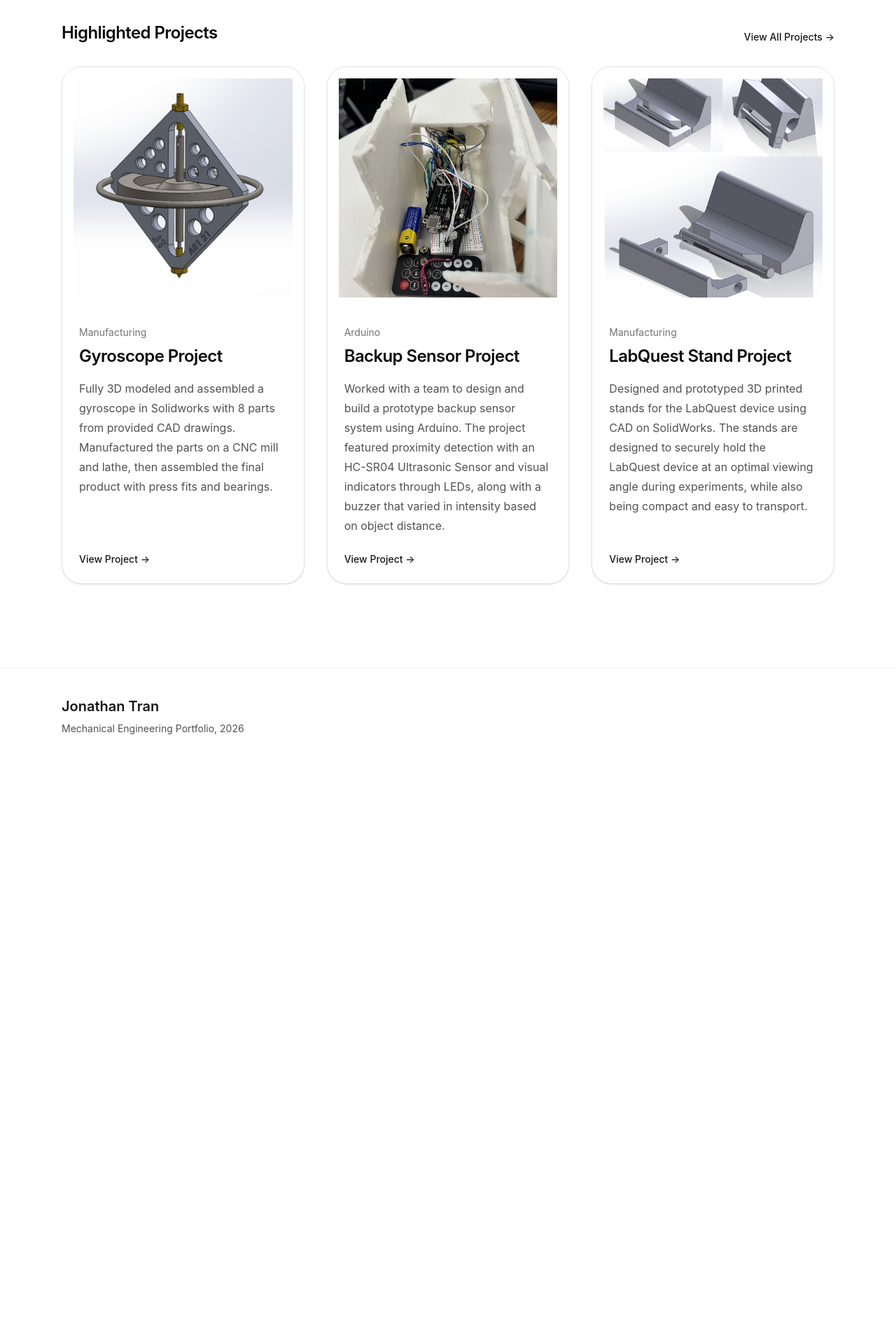
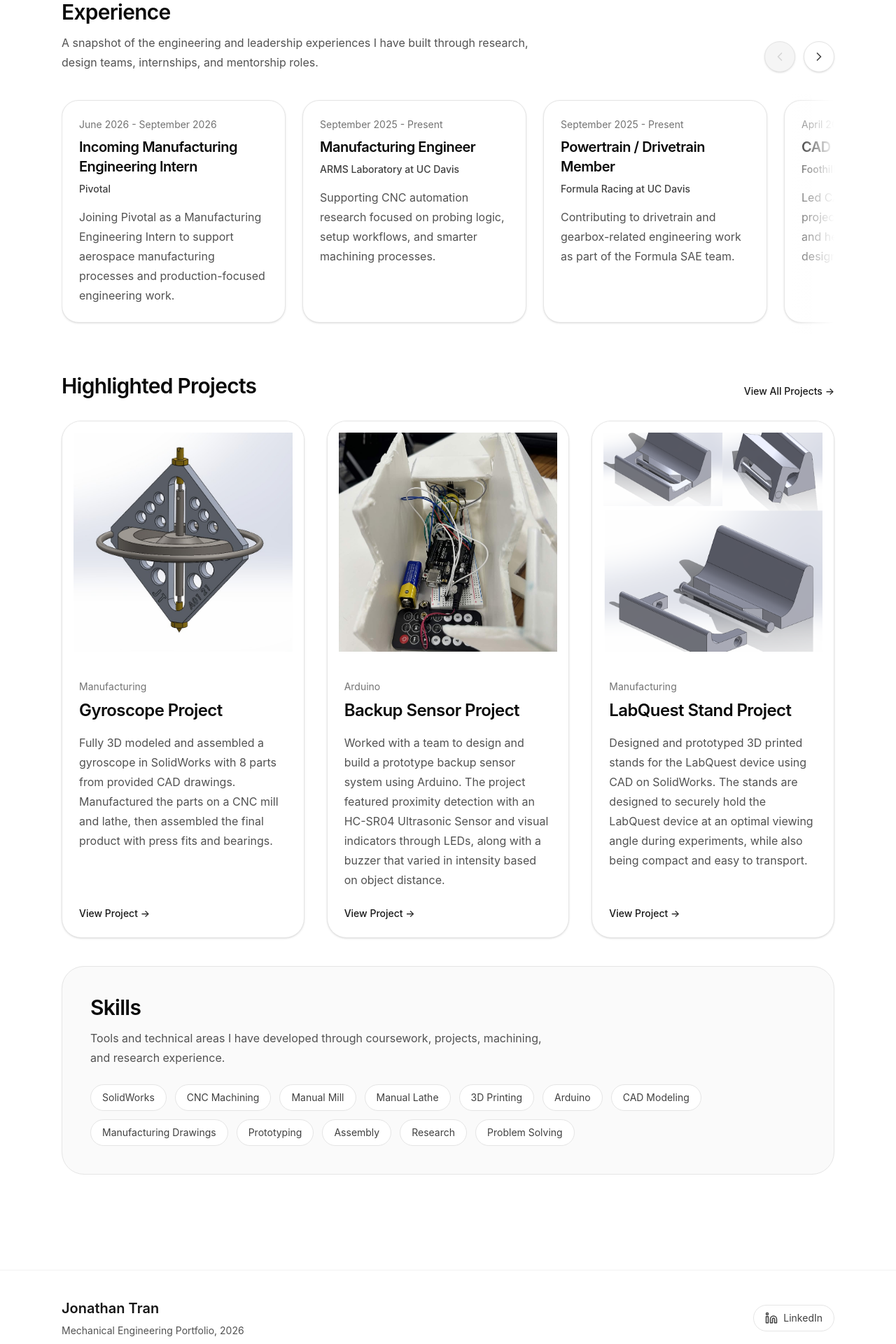
Before and after one commit to johnyman132/Portfolio, a React (Vite) app: page / in a window 1280 px wide. Shown: the part 700-2620 px from the top of the page at 70% size. Before the commit the page ends 1791 px from the top, so only its background shows below. Built offline with nearby package versions, Linux system fonts and the light colour scheme.

Commit message:
added experience and skills section to home page

```diff
--- a/src/App.jsx
+++ b/src/App.jsx
@@ -1,6 +1,7 @@
 // Create React app with Vite and React Router
-import { useEffect, useState } from "react";
+import { useEffect, useRef, useState } from "react";
 import { BrowserRouter as Router, Routes, Route, Link, useLocation } from "react-router-dom";
+import { Linkedin, ChevronLeft, ChevronRight } from "lucide-react";
 
 // Import Professional Headshot Image
 import professionalHeadshot from "./assets/images/professional-headshot.jpg";
@@ -17,7 +18,7 @@ const featuredProjects = [
     category: "Manufacturing",
     title: "Gyroscope Project",
     summary:
-      "Fully 3D modeled and assembled a gyroscope in Solidworks with 8 parts from provided CAD drawings. Manufactured the parts on a CNC mill and lathe, then assembled the final product with press fits and bearings.",
+      "Fully 3D modeled and assembled a gyroscope in SolidWorks with 8 parts from provided CAD drawings. Manufactured the parts on a CNC mill and lathe, then assembled the final product with press fits and bearings.",
     image: gyroscopeImages[0].src,
   },
   {
@@ -65,9 +66,25 @@ function Layout({ children }) {
       <Navbar />
       <main>{children}</main>
       <footer className="mt-20 border-t border-black/5">
-        <div className="mx-auto max-w-6xl px-6 py-10">
+        <div className="mx-auto flex max-w-6xl flex-col gap-6 px-6 py-10 md:flex-row md:items-center md:justify-between">
+          <div>
             <h3 className="text-xl font-semibold">Jonathan Tran</h3>
-          <p className="mt-2 text-sm text-neutral-600">Mechanical Engineering Portfolio, 2026</p>
+            <p className="mt-2 text-sm text-neutral-600">
+              Mechanical Engineering Portfolio, 2026
+            </p>
+          </div>
+
+          <div className="flex items-center gap-4">
+            <a
+              href="https://www.linkedin.com/in/jonathan-tran-588049229/"
+              target="_blank"
+              rel="noreferrer"
+              className="inline-flex items-center gap-2 rounded-full border border-neutral-200 px-4 py-2 text-sm text-neutral-700 transition hover:bg-neutral-50 hover:text-neutral-950"
+            >
+              <Linkedin size={18} />
+              LinkedIn
+            </a>
+          </div>
         </div>
       </footer>
     </div>
@@ -88,10 +105,9 @@ function Hero() {
           </h1>
           <p className="mt-6 max-w-2xl text-lg leading-8 text-neutral-600">
             Welcome to my portfolio showcasing engineering work across CAD,
-            manufacturing, and research. I love to build things and design my
-            way through solving real world problems! I am interested in
-            manufacturing and aerospace industries where I can work on
-            meaningful projects.
+            manufacturing, and research. I enjoy designing, building, and improving
+            solutions to real-world problems, with a strong interest in manufacturing
+            and aerospace applications.
           </p>
 
           <div className="mt-9 flex flex-wrap gap-4">
@@ -165,16 +181,228 @@ function ProjectCard({ project }) {
   );
 }
 
+// Experience Section with List of Roles and Descriptions
+function ExperienceSection() {
+  const scrollRef = useRef(null);
+  const [canScrollLeft, setCanScrollLeft] = useState(false);
+  const [canScrollRight, setCanScrollRight] = useState(true);
+
+  const experienceHighlights = [
+    {
+      role: "Incoming Manufacturing Engineering Intern",
+      organization: "Pivotal",
+      period: "June 2026 - September 2026",
+      description:
+        "Joining Pivotal as a Manufacturing Engineering Intern to support aerospace manufacturing processes and production-focused engineering work.",
+    },
+    {
+      role: "Manufacturing Engineer",
+      organization: "ARMS Laboratory at UC Davis",
+      period: "September 2025 - Present",
+      description:
+        "Supporting CNC automation research focused on probing logic, setup workflows, and smarter machining processes.",
+    },
+    {
+      role: "Powertrain / Drivetrain Member",
+      organization: "Formula Racing at UC Davis",
+      period: "September 2025 - Present",
+      description:
+        "Contributing to drivetrain and gearbox-related engineering work as part of the Formula SAE team.",
+    },
+    {
+      role: "CAD Manager",
+      organization: "Foothill Robotics Club",
+      period: "April 2024 - June 2025",
+      description:
+        "Led CAD-related work for robotics projects, supported part design, and helped organize technical design efforts within the club.",
+    },
+    {
+      role: "Math and English Tutor",
+      organization: "Kumon",
+      period: "June 2022 - September 2025",
+      description:
+        "Supported students in developing problem-solving skills, accuracy, and confidence through structured academic guidance.",
+    },
+  ];
+
+  const updateScrollState = () => {
+    const el = scrollRef.current;
+    if (!el) return;
+
+    const maxScrollLeft = el.scrollWidth - el.clientWidth;
+    const tolerance = 2;
+
+    setCanScrollLeft(el.scrollLeft > tolerance);
+    setCanScrollRight(el.scrollLeft < maxScrollLeft - tolerance);
+  };
+
+  const scroll = (direction) => {
+    const el = scrollRef.current;
+    if (!el) return;
+
+    const scrollAmount = 360;
+
+    el.scrollBy({
+      left: direction === "left" ? -scrollAmount : scrollAmount,
+      behavior: "smooth",
+    });
+  };
+
+  useEffect(() => {
+    const el = scrollRef.current;
+    if (!el) return;
+
+    updateScrollState();
+
+    el.addEventListener("scroll", updateScrollState);
+    window.addEventListener("resize", updateScrollState);
+
+    return () => {
+      el.removeEventListener("scroll", updateScrollState);
+      window.removeEventListener("resize", updateScrollState);
+    };
+  }, []);
+
+  return (
+    <section className="mx-auto max-w-6xl px-6 pb-14">
+      <div className="mb-8 flex flex-col gap-4 md:flex-row md:items-end md:justify-between">
+        <div>
+          <h2 className="text-3xl font-semibold tracking-tight text-neutral-950">
+            Experience
+          </h2>
+          <p className="mt-3 max-w-2xl text-base leading-7 text-neutral-600">
+            A snapshot of the engineering and leadership experiences I have built
+            through research, design teams, internships, and mentorship roles.
+          </p>
+        </div>
+
+        <div className="flex items-center gap-3">
+          <button
+            type="button"
+            onClick={() => scroll("left")}
+            disabled={!canScrollLeft}
+            className={`inline-flex h-11 w-11 items-center justify-center rounded-full border shadow-sm transition ${
+              canScrollLeft
+                ? "border-neutral-200 bg-white text-neutral-700 hover:-translate-y-0.5 hover:bg-neutral-50 hover:text-neutral-950"
+                : "cursor-not-allowed border-neutral-200 bg-neutral-100 text-neutral-300"
+            }`}
+            aria-label="Scroll experience cards left"
+          >
+            <ChevronLeft size={20} />
+          </button>
+
+          <button
+            type="button"
+            onClick={() => scroll("right")}
+            disabled={!canScrollRight}
+            className={`inline-flex h-11 w-11 items-center justify-center rounded-full border shadow-sm transition ${
+              canScrollRight
+                ? "border-neutral-200 bg-white text-neutral-700 hover:-translate-y-0.5 hover:bg-neutral-50 hover:text-neutral-950"
+                : "cursor-not-allowed border-neutral-200 bg-neutral-100 text-neutral-300"
+            }`}
+            aria-label="Scroll experience cards right"
+          >
+            <ChevronRight size={20} />
+          </button>
+        </div>
+      </div>
+
+      <div className="relative">
+        {canScrollLeft && (
+          <div className="pointer-events-none absolute left-0 top-0 z-10 h-full w-16 bg-gradient-to-r from-white to-transparent" />
+        )}
+
+        {canScrollRight && (
+          <div className="pointer-events-none absolute right-0 top-0 z-10 h-full w-16 bg-gradient-to-l from-white to-transparent" />
+        )}
+
+        <div
+          ref={scrollRef}
+          className="overflow-x-scroll pt-2 pb-4 scroll-smooth"
+        >
+          <div className="flex w-max gap-6 snap-x snap-mandatory">
+            {experienceHighlights.map((item) => (
+              <article
+                key={`${item.role}-${item.organization}`}
+                className="w-[320px] shrink-0 snap-start rounded-[1.5rem] border border-neutral-200 bg-white p-6 shadow-sm transition hover:-translate-y-2 hover:shadow-md"
+              >
+                <p className="text-sm text-neutral-500">{item.period}</p>
+
+                <h3 className="mt-2 text-xl font-semibold tracking-tight text-neutral-950">
+                  {item.role}
+                </h3>
+
+                <p className="mt-2 text-sm font-medium text-neutral-700">
+                  {item.organization}
+                </p>
+
+                <p className="mt-4 text-base leading-7 text-neutral-600">
+                  {item.description}
+                </p>
+              </article>
+            ))}
+          </div>
+        </div>
+      </div>
+    </section>
+  );
+}
+
+// Skills Section with List of Skills and Tools
+function SkillsSection() {
+  const skills = [
+    "SolidWorks",
+    "CNC Machining",
+    "Manual Mill",
+    "Manual Lathe",
+    "3D Printing",
+    "Arduino",
+    "CAD Modeling",
+    "Manufacturing Drawings",
+    "Prototyping",
+    "Assembly",
+    "Research",
+    "Problem Solving",
+  ];
+
+  return (
+    <section className="mx-auto max-w-6xl px-6 pb-14">
+      <div className="rounded-[2rem] border border-neutral-200 bg-neutral-50 p-8 md:p-10">
+        <h2 className="text-3xl font-semibold tracking-tight text-neutral-950">
+          Skills
+        </h2>
+
+        <p className="mt-3 max-w-2xl text-base leading-7 text-neutral-600">
+          Tools and technical areas I have developed through coursework, projects,
+          machining, and research experience.
+        </p>
+
+        <div className="mt-6 flex flex-wrap gap-3">
+          {skills.map((skill) => (
+            <span
+              key={skill}
+              className="rounded-full border border-neutral-200 bg-white px-4 py-2 text-sm text-neutral-700"
+            >
+              {skill}
+            </span>
+          ))}
+        </div>
+      </div>
+    </section>
+  );
+}
+
 // Home
 function Home() {
   return (
     <Layout>
       <Hero />
+      <ExperienceSection />
 
       <section className="mx-auto max-w-6xl px-6 pb-10">
         <div className="mb-8 flex flex-col gap-4 md:flex-row md:items-end md:justify-between">
           <div>
-            <h2 className="text-2xl font-semibold tracking-tight text-neutral-950">
+            <h2 className="text-3xl font-semibold tracking-tight text-neutral-950">
               Highlighted Projects
             </h2>
           </div>
@@ -193,6 +421,8 @@ function Home() {
           ))}
         </div>
       </section>
+
+      <SkillsSection />
     </Layout>
   );
 }
@@ -523,7 +753,7 @@ function LabQuestStandProject() {
           to optimize the final design of the stands for functionality and
           ease of use. I optimized the 3D print settings for strength and
           print efficiency, ultimately saving the department over $1000
-          compared to purchasing commerical stands from the LabQuest company.
+          compared to purchasing commercial stands from the LabQuest company.
           {" "}
           <a
             href="https://www.linkedin.com/posts/jonathan-tran-588049229_im-honored-and-excited-to-share-a-recent-activity-7336423699358633989-u9AK?utm_source=share&utm_medium=member_desktop&rcm=ACoAADkjE_gBgIZV1oGA8bKIOc2n_nuS0mgFzhw"
@@ -531,7 +761,7 @@ function LabQuestStandProject() {
             rel="noopener noreferrer"
             className="text-blue-600 underline hover:text-blue-800"
           >
-            Check out my LinkedIn post! →
+            View project post on LinkedIn →
           </a>
         </>
       }
```
Also changed, not shown: 1 other file (tests, documents, lock files or other folders). Lines whose indentation alone changed are shown as unchanged.
